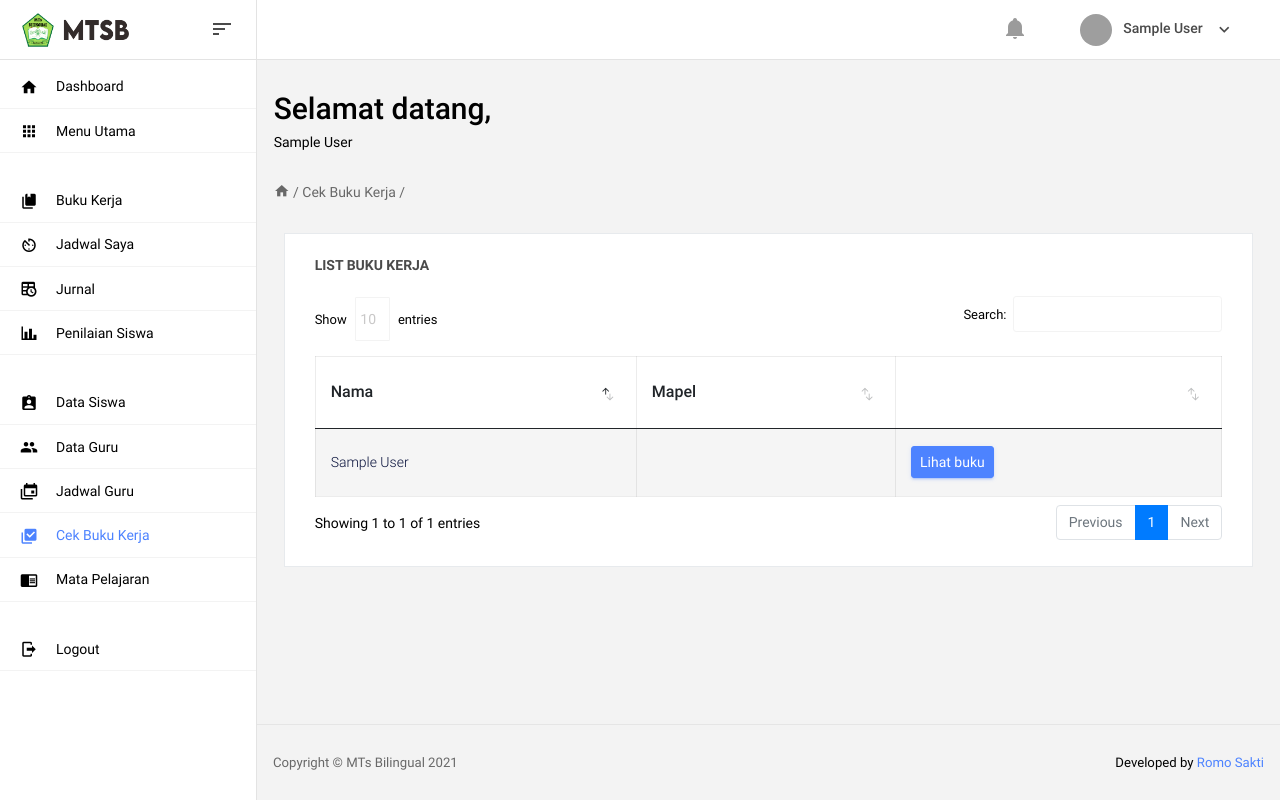
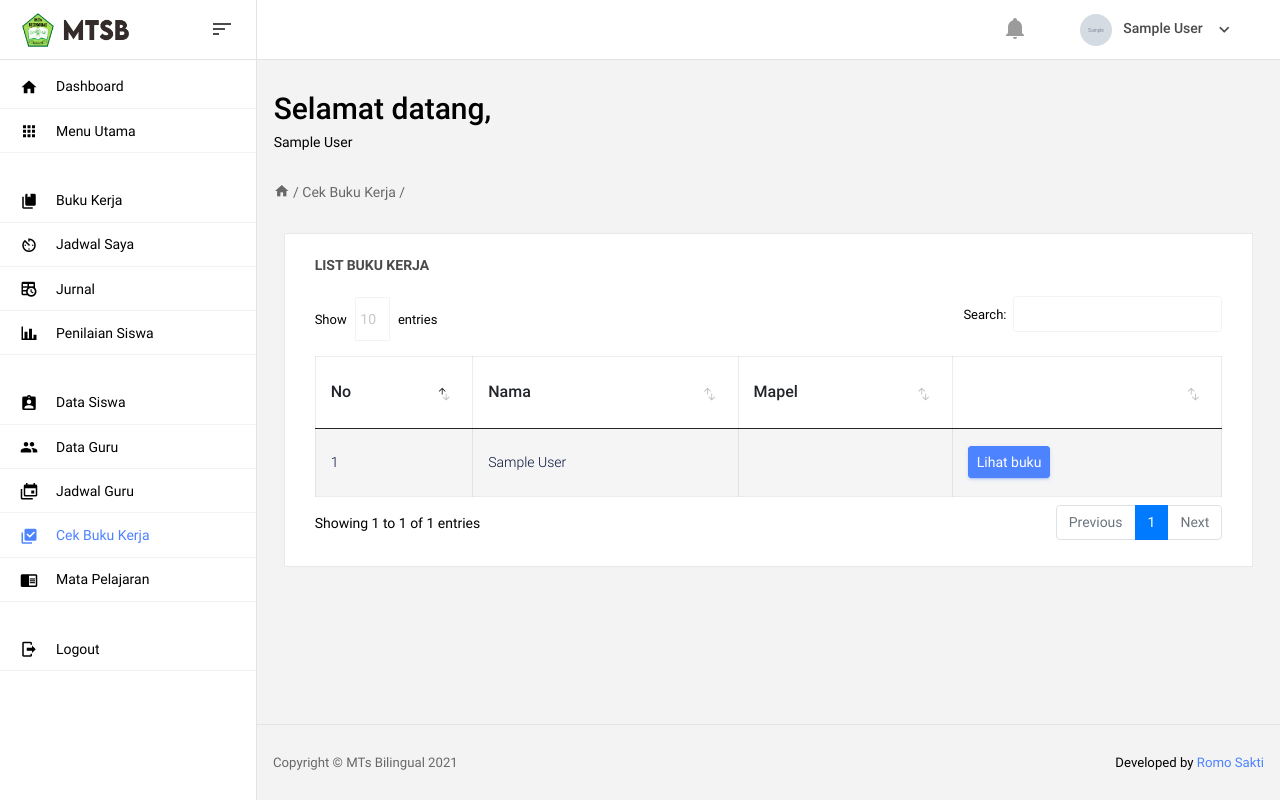
Before and after one commit to saktiID/simasMtsb, a CodeIgniter app: page /simasku/cekbuku in a window 1280 px wide. Run offline with CodeIgniter, Linux system fonts and the light colour scheme; the visitor is signed in with stand-in values (Sample User, id 1); tables that the repository leaves empty or names only in its code hold one stand-in row (values such as "Sample post"); grey boxes marked "Sample" are stand-in pictures; data that the repository does not hold is empty; grey boxes are pictures that could not be loaded.

Commit message:
numbering table

```diff
--- a/application/views/pages/buku_kerja.php
+++ b/application/views/pages/buku_kerja.php
@@ -183,6 +183,7 @@
                     <table class="table table-hover" id="table">
                         <thead>
                             <tr>
+                                <th>No</th>
                                 <th>Mapel</th>
                                 <th>Kelas</th>
                                 <th>Tahun Ajaran</th>
@@ -194,8 +195,10 @@
                             </tr>
                         </thead>
                         <tbody>
+                            <?php $no = 1; ?>
                             <?php foreach ($buku_self as $self) : ?>
                                 <tr>
+                                    <td><?= $no ?> <?php $no++ ?></td>
                                     <td><?= $self['nama_mapel']; ?></td>
                                     <td><?= $self['kelas']; ?></td>
                                     <td><?= $self['tahun_ajar']; ?></td>
--- a/application/views/pages/cek_buku.php
+++ b/application/views/pages/cek_buku.php
@@ -34,14 +34,17 @@
                     <table class="table table-hover" id="table">
                         <thead>
                             <tr>
+                                <th>No</th>
                                 <th>Nama</th>
                                 <th>Mapel</th>
                                 <th></th>
                             </tr>
                         </thead>
                         <tbody>
+                            <?php $no = 1; ?>
                             <?php foreach ($cek_buku as $cek) : ?>
                                 <tr>
+                                    <td><?= $no; ?> <?php $no++ ?></td>
                                     <td><?= $cek['nama']; ?></td>
                                     <td>
 
--- a/application/views/pages/detail_buku.php
+++ b/application/views/pages/detail_buku.php
@@ -39,6 +39,7 @@
                     <table class="table table-hover" id="table">
                         <thead>
                             <tr>
+                                <th>No</th>
                                 <th>Mapel</th>
                                 <th>Kelas</th>
                                 <th>Tahun Ajaran</th>
@@ -50,8 +51,10 @@
                             </tr>
                         </thead>
                         <tbody>
+                            <?php $no = 1; ?>
                             <?php foreach ($cek_buku as $cek) : ?>
                                 <tr>
+                                    <td><?= $no; ?> <?php $no++; ?></td>
                                     <td><?= $cek['nama_mapel']; ?></td>
                                     <td><?= $cek['kelas']; ?></td>
                                     <td><?= $cek['tahun_ajar']; ?></td>
--- a/application/views/templates/_header.php
+++ b/application/views/templates/_header.php
@@ -28,6 +28,7 @@
     <!-- swal -->
     <script src="<?= base_url('assets/sweetalert/') ?>dist/sweetalert2.all.min.js"></script>
 
+
 </head>
 
 <body>
```
Also changed, not shown: assets/images/faces/profile.jpg (deleted).
